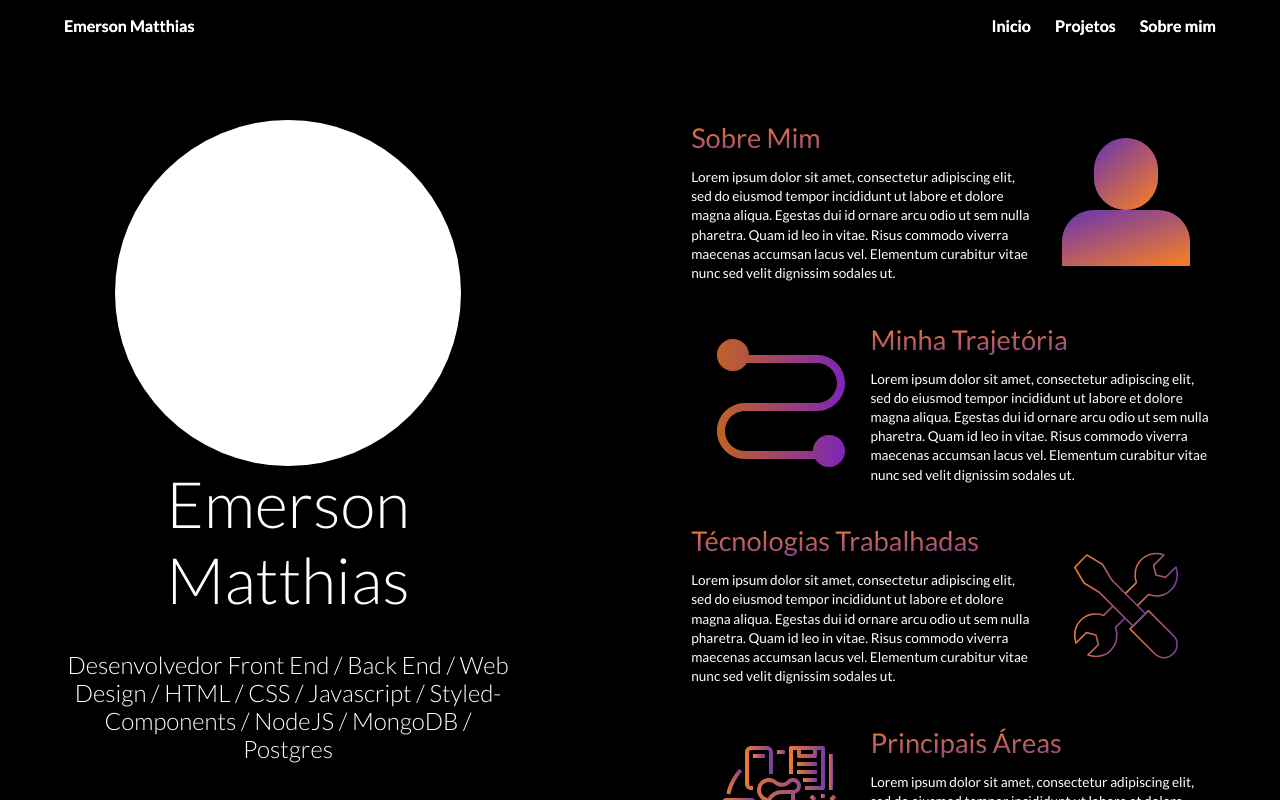
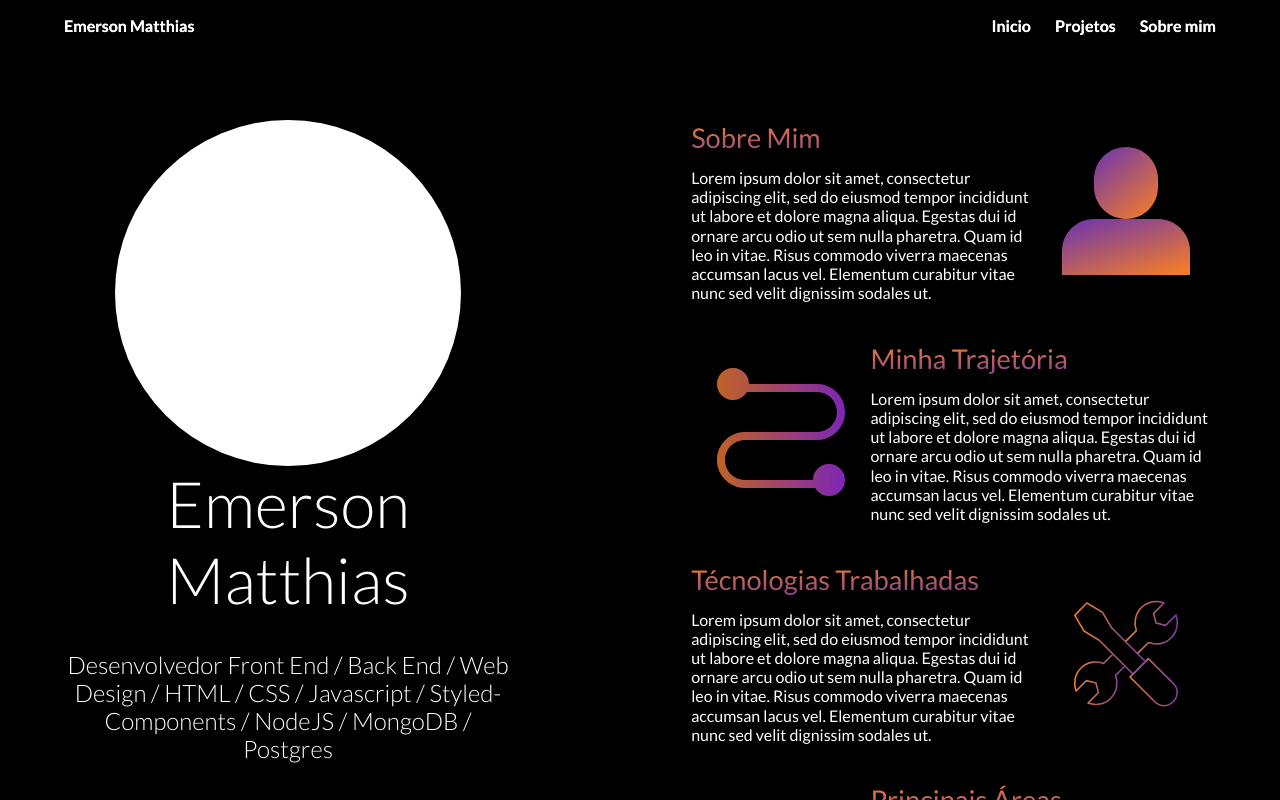
Before and after one commit to EmersonMatias/portfolio_emerson_matthias, a React (Vite) app: page /sobremim in a window 1280 px wide. Shown: the top 800 px of the page. Built offline with nearby package versions, Linux system fonts and the light colour scheme.

Commit message:
style: fix sizes

```diff
--- a/src/components/GeneralText.jsx
+++ b/src/components/GeneralText.jsx
@@ -37,7 +37,7 @@ const Container = styled.div`
     }
 
     p{
-        font-size: 1.7rem;
+        font-size: 2rem;
         line-height: 2.4rem;
     }
 
@@ -55,6 +55,9 @@ const Container = styled.div`
             width: 45%;
         }
 
+        p{
+            line-height: 2rem;
+        }
     }
 
 `
--- a/src/pages/AboutMe/LeftContent.jsx
+++ b/src/pages/AboutMe/LeftContent.jsx
@@ -50,7 +50,16 @@ const Container = styled.div`
     margin-left: 0;
     padding: 0 5vw;
 
+    h2{
+        margin-bottom: 2rem;
+    }
 
+    .image{
+        width: 40vw;
+        height: 40vw;
+
+
+    }
 
 }
 
```
